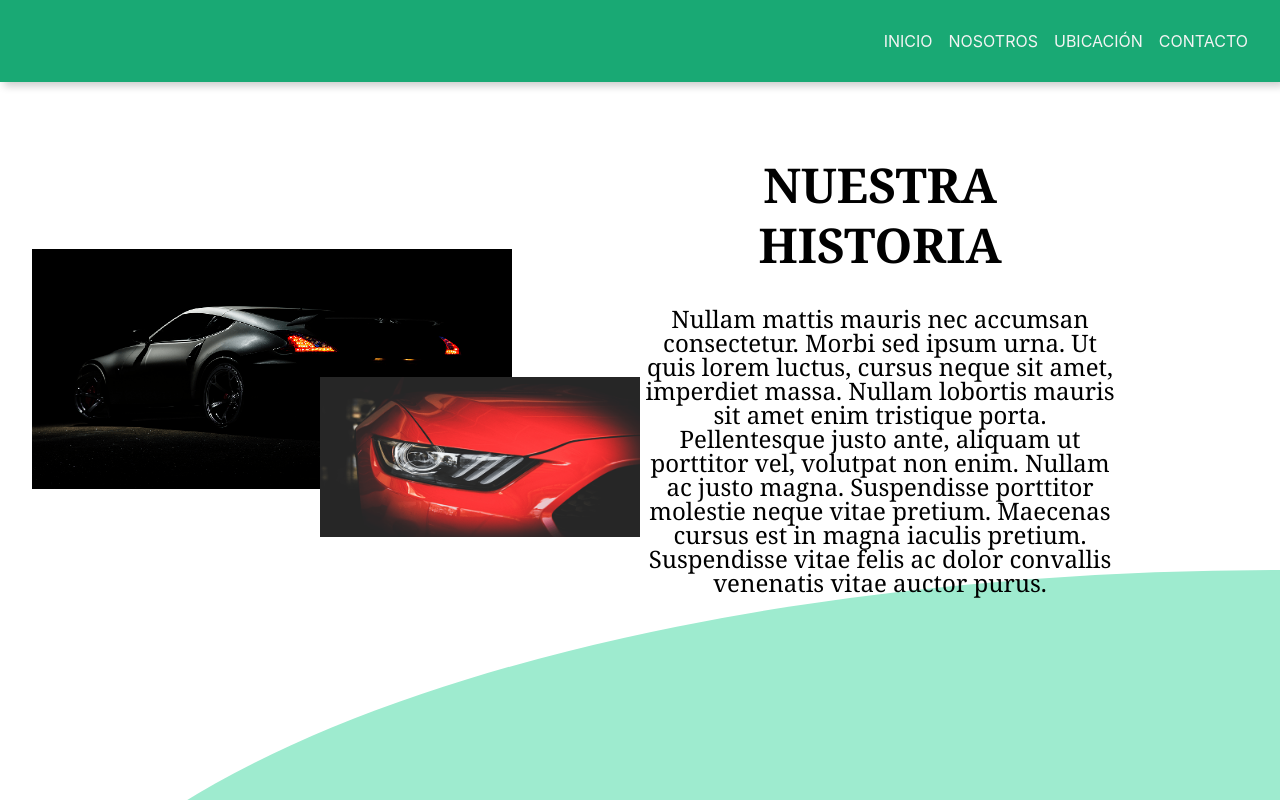
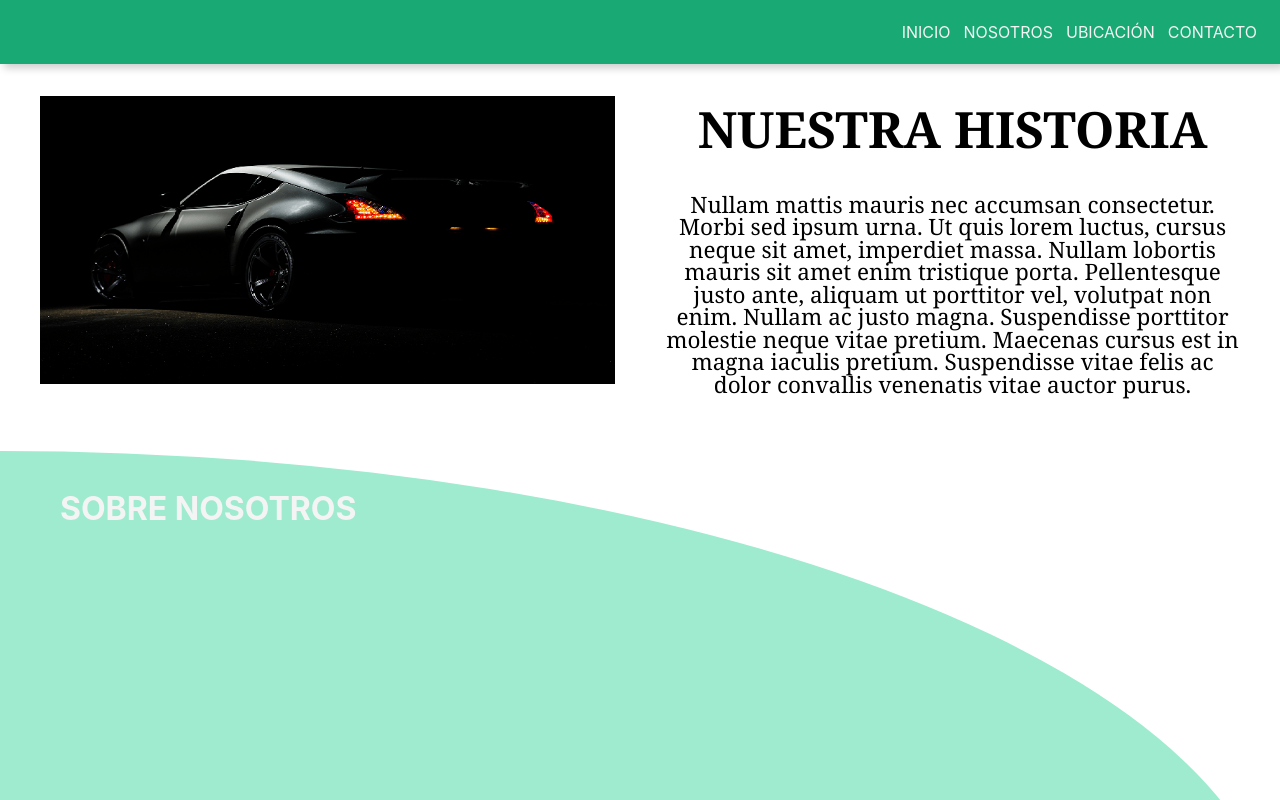
Before and after one commit to superagm123/EstacionamientoVaqueros, a React (Create React App) app: page / in a window 1280 px wide. Shown: the top 800 px of the page. Built offline with nearby package versions, Linux system fonts and the light colour scheme.

Commit message:
Changed the design a little bit

```diff
--- a/src/App.css
+++ b/src/App.css
@@ -12,16 +12,16 @@ h1{
 
 .container{
   width: 100%;
-  height: 25em;
+  height: 25rem;
   margin-top: 2em;
+  padding: 2rem;
 }
 
 @media(min-width: 800px){
   .container{
     width: 100%;
-    height: 30em;
-    margin-top: 8em;
-    border-top-left-radius: 100%;
+    height: 50rem;
+    border-top-right-radius: 100%;
   }
 
 }
--- a/src/Components/About/About.css
+++ b/src/Components/About/About.css
@@ -1,9 +1,10 @@
-.title,p{
+.title{
 	text-align: center;
+	margin-top: 2rem;
 }
 
 @media(min-width: 800px){
 	.title{
-		text-align: right;
+		text-align: left;
 	}
 }
--- a/src/Components/About/About.js
+++ b/src/Components/About/About.js
@@ -4,7 +4,7 @@ import './About.css';
 const About = () => {
 	return(
 		<section className="bg-light-green container">
-
+			<h1 className="near-white ml5 title">Sobre Nosotros</h1>
 		</section>
 	);
 }
--- a/src/Components/Story/Story.css
+++ b/src/Components/Story/Story.css
@@ -1,18 +1,13 @@
 .story-container{
-	display: flex;
-	flex-direction: column;
-	align-items: center;
-	margin-top: 2.5em;
+	display: block;
 }
 
 .image{
-	max-width: 15em;
-	max-height: 15em;
-	transition: all .2s ease-in-out;
+	transition: all .5s ease-in-out;
 }
 
 .image:hover{
-	transform: rotate(-10deg);
+	transform: rotate3d(0, 5, 7, 360deg);
 	filter: grayscale(1);
 }
 
@@ -20,29 +15,11 @@
 	.story-container{
 		display: grid;
 		grid-template-columns: repeat(2, 1fr);
-		justify-items: center;
-		margin-right:  10em;
-		height: 20em;
-		max-width: 120em;
+		align-items: center;
+		grid-gap: 5rem;
+		max-width: 120rem;
+		margin: 0 auto;
+		width: 95%;
 	}
 
-	.image-container{
-		position: relative;
-		display: flex;
-		flex-direction: column;
-		width: 40em;
-		max-width: 40em;
-		padding: 2em;
-	}
-
-	.image{
-		max-width:  30em;
-		max-height: 30em;
-	}
-
-	.image-position{
-		position: absolute;
-		top: 10em;
-		left: 20em;
-	}
 }
--- a/src/Components/Story/Story.js
+++ b/src/Components/Story/Story.js
@@ -1,26 +1,18 @@
 import React from 'react';
 import Car from './Car.png';
-import Car2 from './Car2.png';
 import './Story.css';
 
 const Story = () => {
 	return(
 		<div className="story-container">
-			<div className="image-container">
-				<a href="#">
-					<div className="image">
-						<img alt="Car" src={Car}/>
-					</div>
-				</a>
-				<a href="#">
-					<div className="image image-position">
-						<img alt="Car" src={Car2}/>
-					</div>
+			<div className="image center">
+				<a href="https://www.pexels.com/photo/photography-of-gray-sports-car-919073/" rel="noopener noreferrer nofollow" target="_blank">
+					<img alt="Car" src={Car}/>
 				</a>
 			</div>
-			<div className="tc dib v-top athelas">
-				<h1 className="f1 lh-title">Nuestra Historia</h1>
-				<p className="f3 lh-solid">
+			<div className="tc athelas">
+				<h1 className="f-subheadline lh-title">Nuestra Historia</h1>
+				<p className="f2 lh-solid">
 				  Nullam mattis mauris nec accumsan consectetur. Morbi sed ipsum urna. Ut quis lorem luctus, cursus neque sit amet, imperdiet massa.
 				  Nullam lobortis mauris sit amet enim tristique porta. Pellentesque justo ante, aliquam ut porttitor vel, volutpat non enim. Nullam ac justo magna. Suspendisse porttitor molestie neque vitae pretium. Maecenas cursus est in magna iaculis pretium. Suspendisse vitae felis ac dolor convallis venenatis vitae auctor purus.
 				</p>
--- a/src/index.css
+++ b/src/index.css
@@ -1,5 +1,15 @@
+html{
+  font-size: 62.5%;
+  box-sizing: border-box;
+}
+
+*, *:before, *:after{
+  box-sizing: inherit;
+}
+
 body {
   margin: 0;
+  font-size: 1.6rem;
   font-family: -apple-system, BlinkMacSystemFont, 'Segoe UI', 'Roboto', 'Oxygen',
     'Ubuntu', 'Cantarell', 'Fira Sans', 'Droid Sans', 'Helvetica Neue',
     sans-serif;
```
Also changed, not shown: src/Components/Story/Car2.png (deleted).
